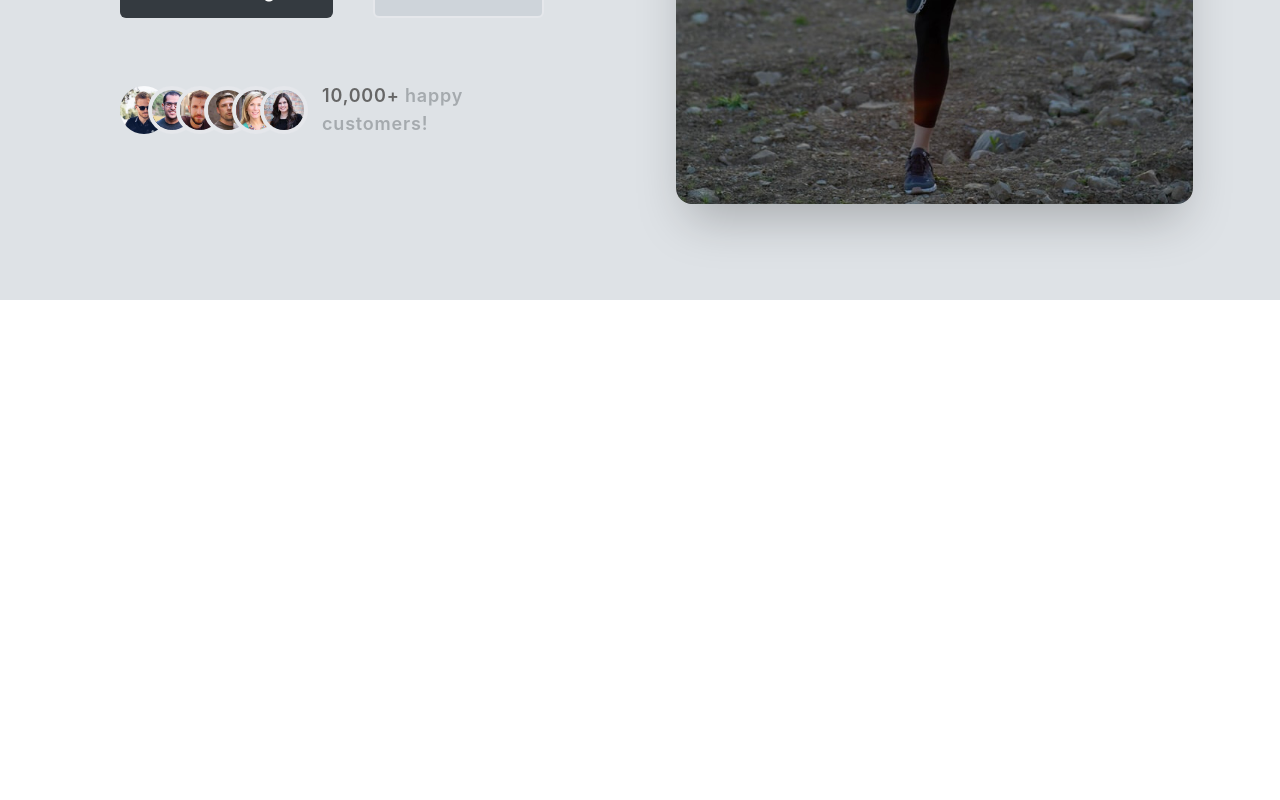
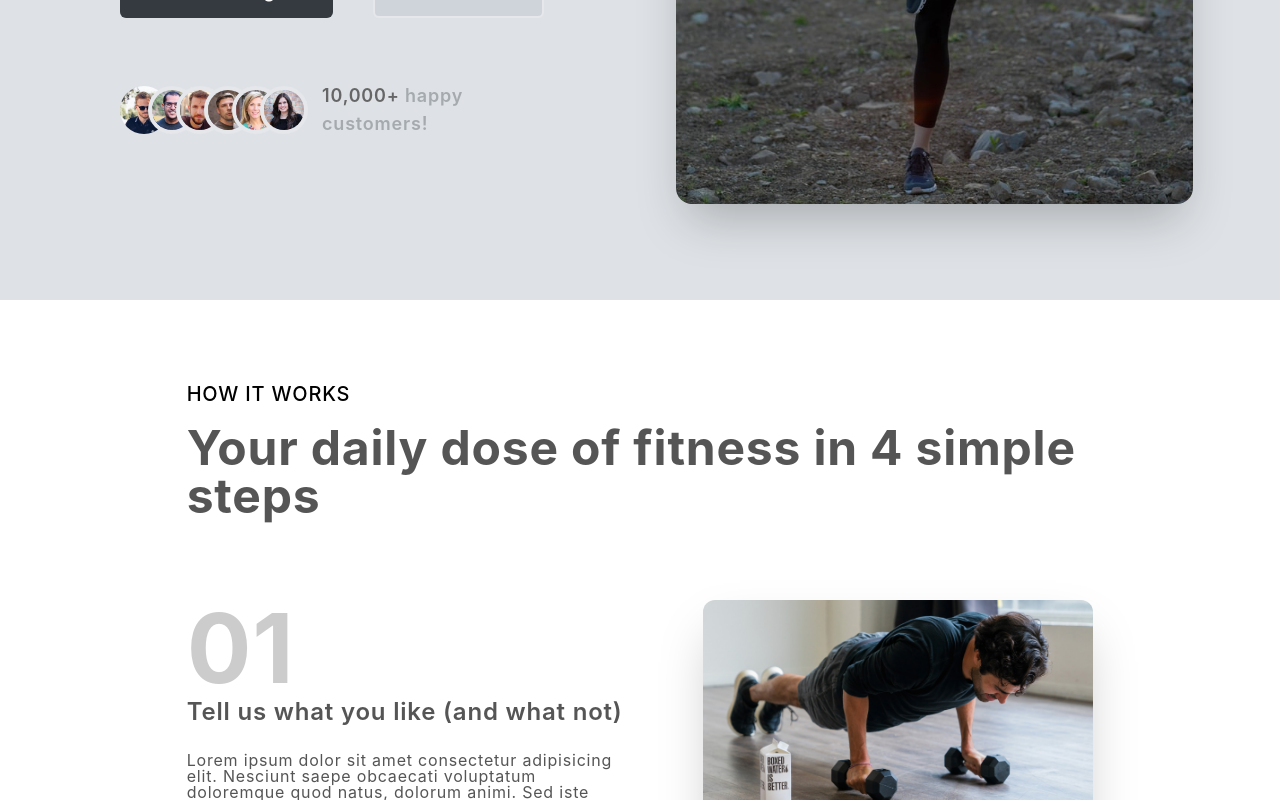
Before and after one commit to Deepakmukka1/fit-in-clone, a React (Vite) app: page / in a window 1280 px wide. Shown: the part 541-1341 px from the top of the page. Before the commit the page ends 841 px from the top, so only its background shows below. Built offline with nearby package versions, Linux system fonts and the light colour scheme.

Commit message:
✨ feat: add details section

```diff
--- /dev/null
+++ b/src/components/detailscard.jsx
@@ -0,0 +1,23 @@
+import React from "react";
+
+const DetailsCard = ({instructionCount, title, detailImageURL}) => {
+  return (
+    <div className="flex flex-col-reverse lg:flex-row lg:gap-20 gap-10 mx-auto mt-20 lg:mb-32 mb-12 lg:even:flex-row-reverse">
+      <div className="">
+        <h2 className="lg:text-8xl text-6xl font-bold text-[#cccccc]">{instructionCount}</h2>
+        <h3 className="lg:text-2xl text-3xl text-[#555555] font-semibold">{title}</h3>
+        <p className="lg:text-base text-lg mt-6 text-[#555555] lg:leading-none leading-normal">
+          Lorem ipsum dolor sit amet consectetur adipisicing elit. Nesciunt
+          saepe obcaecati voluptatum doloremque quod natus, dolorum animi. Sed
+          iste repellendus quisquam adipisci, necessitatibus quam nesciunt illo
+          alias voluptatum eius ad?
+        </p>
+      </div>
+      <div className="">
+        <img src={detailImageURL} className="rounded-xl object-cover shadow-2xl"/>
+      </div>
+    </div>
+  );
+};
+
+export default DetailsCard;
--- /dev/null
+++ b/src/components/detailssection.jsx
@@ -0,0 +1,22 @@
+import React from "react";
+import DetailsCard from "./detailscard";
+import DescriptionImage1 from "../assets/step-img1.jpeg";
+import DescriptionImage2 from "../assets/step-img2.jpeg";
+import DescriptionImage3 from "../assets/step-img3.jpeg";
+import DescriptionImage4 from "../assets/step-img5.jpeg";
+const DetailsSection = () => {
+  return <section className="bg-white lg:p-20 px-4 py-20 flex flex-col h-auto lg:w-10/12 w-4/5 mx-auto" id="howto">
+    <div>
+        <h3 className="lg:text-xl text-sm uppercase font-medium">How it works</h3>
+        <h1 className="lg:text-5xl text-3xl text-[#555555] font-bold mt-4">Your daily dose of fitness in 4 simple steps</h1>
+    </div>
+    <div className="">
+        <DetailsCard instructionCount="01" title="Tell us what you like (and what not)" detailImageURL={DescriptionImage1}/>
+        <DetailsCard instructionCount="02" title="Approve your weekly fitness plan" detailImageURL={DescriptionImage2}/>
+        <DetailsCard instructionCount="03" title="Get the diet which best fits your needs" detailImageURL={DescriptionImage3}/>
+        <DetailsCard instructionCount="04" title="Get fitness exercises tailored to your needs" detailImageURL={DescriptionImage4}/>
+    </div>
+  </section>;
+};
+
+export default DetailsSection;
--- a/src/pages/landing.page.jsx
+++ b/src/pages/landing.page.jsx
@@ -1,13 +1,15 @@
 import React from 'react'
 import NavigationBar from '../components/navbar'
 import HeroSection from '../components/herosection'
+import DetailsSection from '../components/detailssection'
 
 const LandingPage = () => {
   return (
     <section>
-        <div className='bg-background'>
+        <div className='bg-white'>
             <NavigationBar />
             <HeroSection/>
+            <DetailsSection/>
         </div>
     </section>
   )
```
Also changed, not shown: src/components/planssection.jsx (added).
